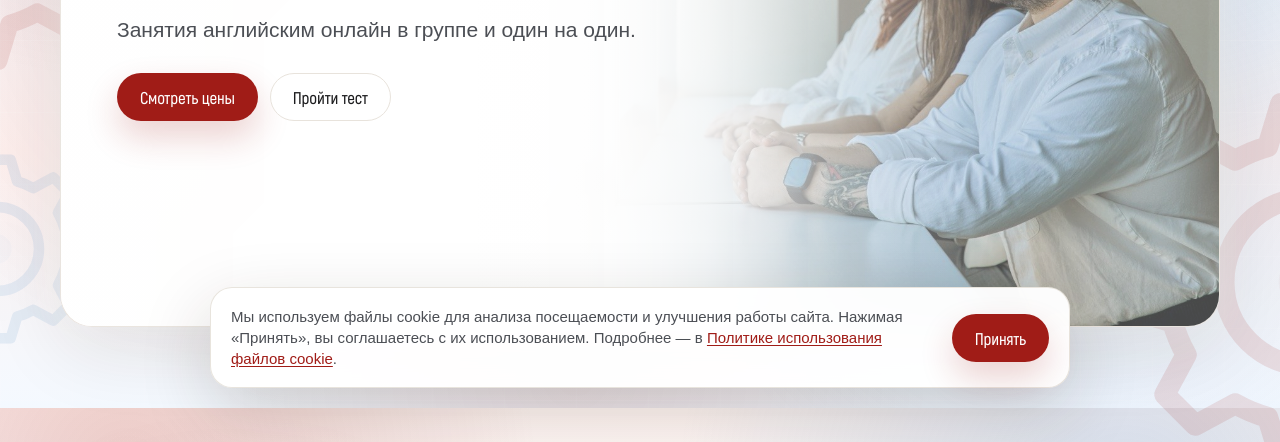
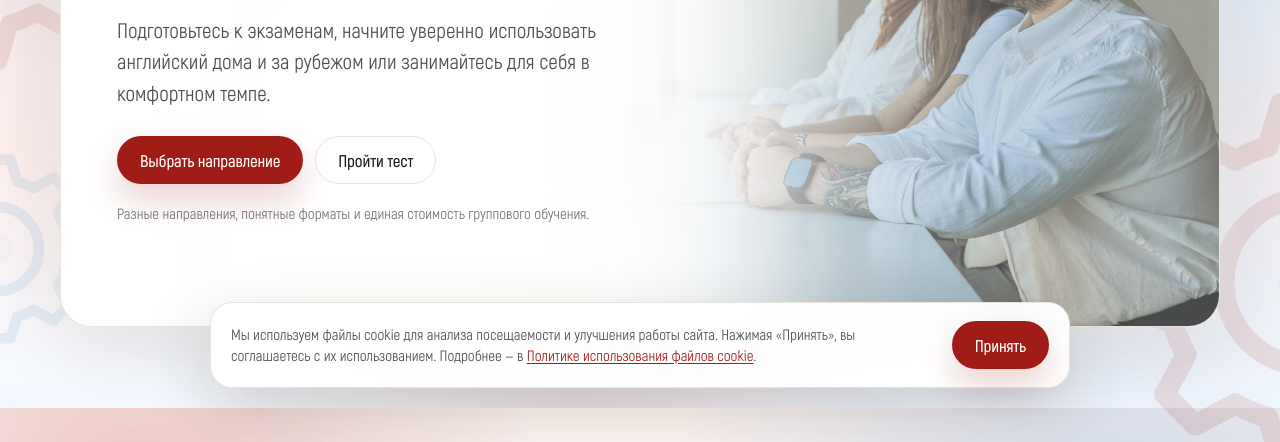
Before and after one commit to daniilkrivenya-ship-it/english-factory-site-demo, a plain HTML site: page index.html in a window 1280 px wide. Shown: the part 392-834 px from the top of the page. Drawn offline with Linux system fonts and the light colour scheme.

Commit message:
Вернуть Akrobat и исходный первый экран

```diff
--- a/assets/css/styles.css
+++ b/assets/css/styles.css
@@ -41,14 +41,13 @@
       --shadow-soft: 0 16px 46px rgba(42, 31, 24, .075), 0 0 28px rgba(255,255,255,.42);
       --container: 1160px;
       --font: Akrobat, "Akrobat", system-ui, -apple-system, BlinkMacSystemFont, "Segoe UI", Arial, sans-serif;
-      --text-font: Arial, "Helvetica Neue", sans-serif;
     }
 
     * { box-sizing: border-box; }
     html { scroll-behavior: smooth; }
     body {
       margin: 0;
-      font-family: var(--text-font);
+      font-family: var(--font);
       color: var(--ink);
       background:
         radial-gradient(circle at 10% 8%, rgba(160, 28, 23, .20), transparent 30%),
@@ -59,7 +58,7 @@
         linear-gradient(180deg, #fff5f2 0%, #f7fbff 35%, #fff4f2 68%, #f4f9ff 100%);
       background-attachment: fixed;
       line-height: 1.5;
-      font-size: 17px;
+      font-size: 19px;
     }
 
     body::before {
@@ -1639,8 +1638,8 @@ body {
   --support: #2f8178;
   --soft-support: #eaf8f6;
 }
-h1, h2, h3, h4, h5, h6, .brand, button, .btn { font-family: var(--font); }
-input, select, textarea { font-family: var(--text-font); }
+button, input, select, textarea { font-family: var(--font); }
+.btn { font-family: var(--font); }
 
 /* Desktop header: one line, compact and stable */
 .nav { min-height: 96px; gap: 14px; }
--- a/index.html
+++ b/index.html
@@ -6,7 +6,7 @@
 <meta content="width=device-width, initial-scale=1" name="viewport"/>
 <title>Фабрика Английского — онлайн-школа английского языка</title>
 <meta content="Онлайн-школа английского языка. Групповые и индивидуальные занятия, разговорный клуб и тест уровня." name="description"/>
-<link href="assets/css/styles.css?v=20261127-pricing" rel="stylesheet"/><link href="assets/images/logo.png" rel="icon" type="image/png"/><meta content="assets/images/logo.png" property="og:image"/><meta content="Фабрика английского — английский под вашу реальную цель" property="og:title"/><meta content="Групповые и индивидуальные занятия английским онлайн, разговорный клуб и тест уровня." property="og:description"/><meta content="website" property="og:type"/></head>
+<link href="assets/css/styles.css?v=20261127-akrobat" rel="stylesheet"/><link href="assets/images/logo.png" rel="icon" type="image/png"/><meta content="assets/images/logo.png" property="og:image"/><meta content="Фабрика английского — английский под вашу реальную цель" property="og:title"/><meta content="Групповые и индивидуальные занятия английским онлайн, разговорный клуб и тест уровня." property="og:description"/><meta content="website" property="og:type"/></head>
 <body id="top">
 <div aria-hidden="true" class="gear-layer">
 <div class="side-gear gear-left-main" data-dir="1" data-speed="0.11"><svg aria-hidden="true" fill="none" viewbox="0 0 100 100" xmlns="http://www.w3.org/2000/svg">
@@ -61,8 +61,9 @@
 <div class="hero-panel hero-with-team-photo">
 <img alt="" aria-hidden="true" class="hero-watermark" src="assets/images/logo.png"/>
 <h1>Английский под вашу реальную цель</h1>
-<p class="hero-lead">Занятия английским онлайн в группе и один на один.</p>
-<div class="hero-actions"><a class="btn btn-primary" href="#tarify">Смотреть цены</a><a class="btn btn-secondary" href="https://test.englishfactory.ru/" rel="noopener" target="_blank">Пройти тест</a></div>
+<p class="hero-lead">Подготовьтесь к экзаменам, начните уверенно использовать английский дома и за рубежом или занимайтесь для себя в комфортном темпе.</p>
+<div class="hero-actions"><a class="btn btn-primary" href="#directions">Выбрать направление</a><a class="btn btn-secondary" href="https://test.englishfactory.ru/" rel="noopener" target="_blank">Пройти тест</a></div>
+<div class="microcopy">Разные направления, понятные форматы и единая стоимость группового обучения.</div>
 </div>
 </div>
 </section>
```
